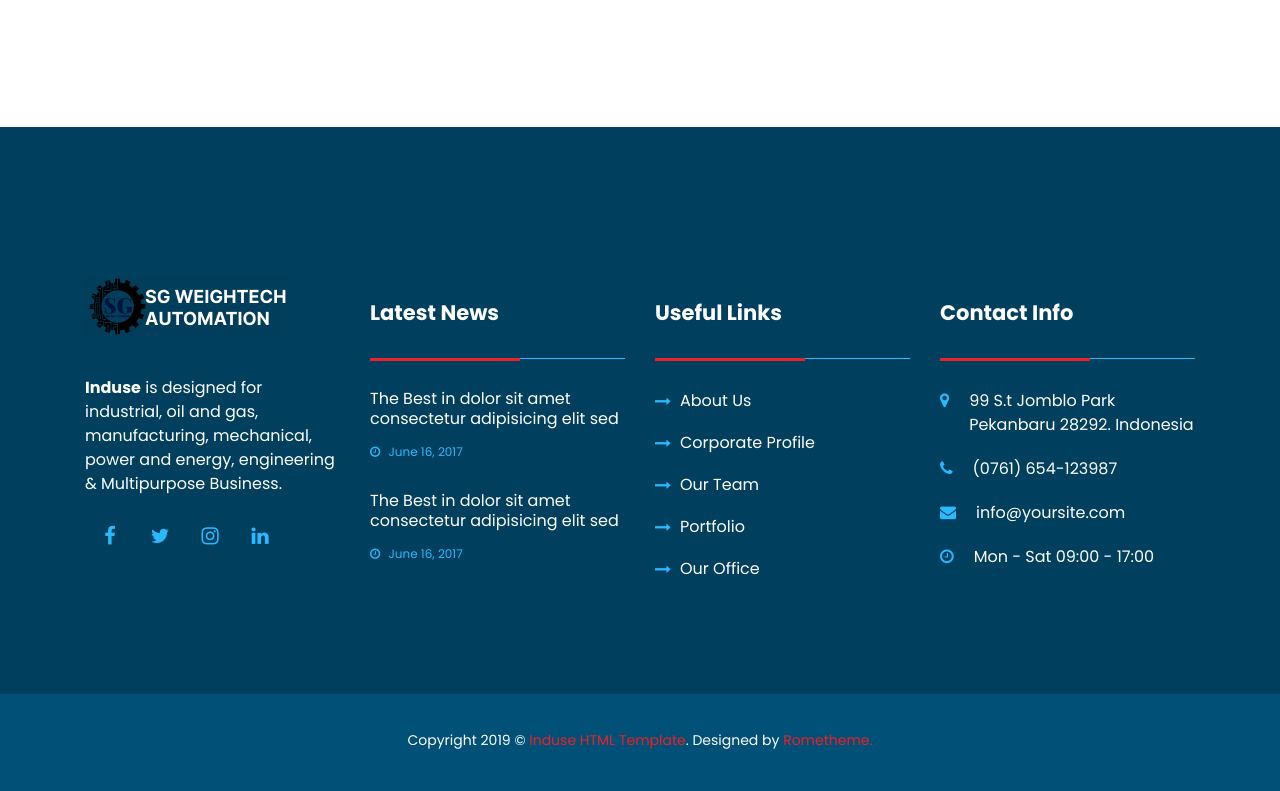
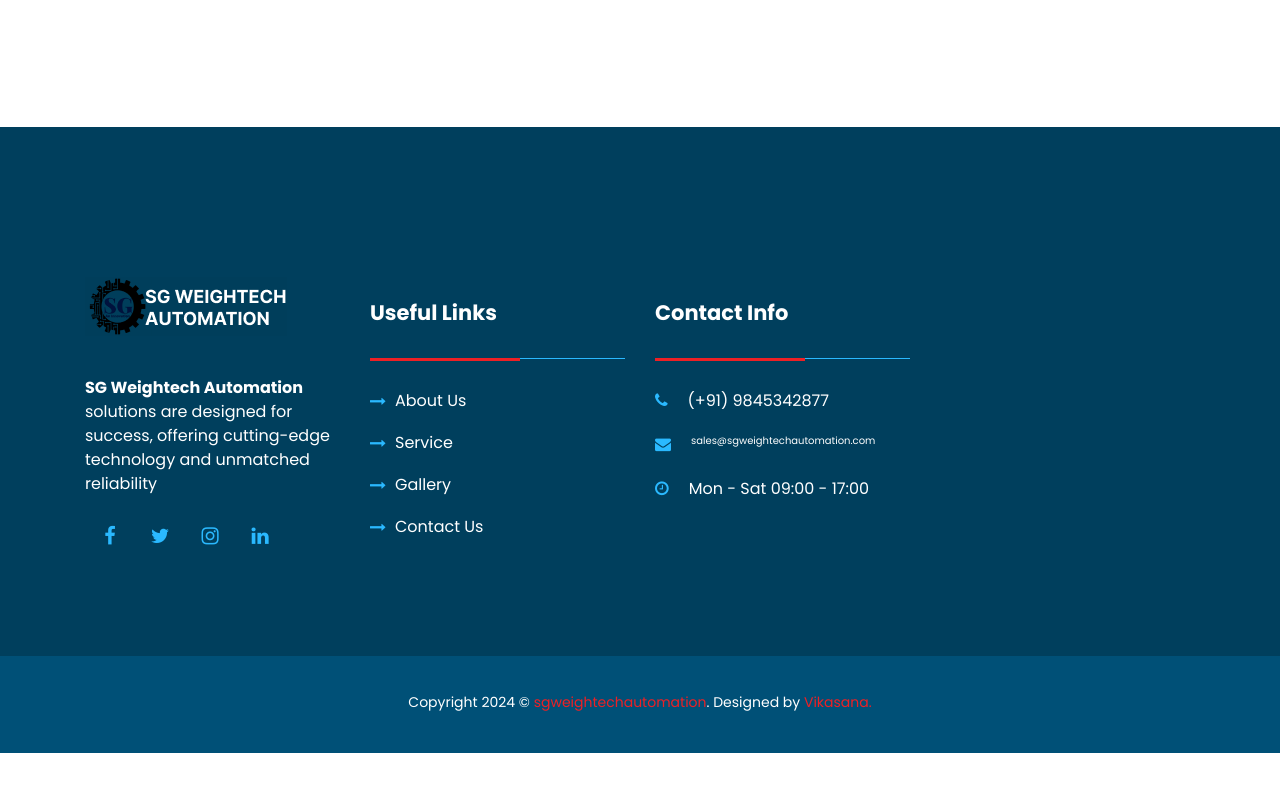
Before and after one commit to vollh4rD/sgweightechautomation, a plain HTML site: page client.html in a window 1280 px wide. Shown: the part 5798-6589 px from the top of the page. After the commit the page ends 6551 px from the top, so only its background shows below. Drawn offline with Linux system fonts and the light colour scheme.

Commit message:
footer_client

```diff
--- a/client.html
+++ b/client.html
@@ -333,7 +333,7 @@
 						<div class="footer-item">
 							<img src="images/footer_logo.png" alt="logo bottom" class="logo-bottom">
 							<div class="spacer-30"></div>
-							<p><strong>Induse</strong> is designed for industrial, oil and gas, manufacturing, mechanical, power and energy, engineering & Multipurpose Business.</p>
+							<p><strong>SG Weightech Automation</strong> solutions are designed for success, offering cutting-edge technology and unmatched reliability</p>
 							<div class="sosmed-icon d-inline-flex">
 								<a href="#"><i class="fa fa-facebook"></i></a>
 								<a href="#"><i class="fa fa-twitter"></i></a>
@@ -342,22 +342,6 @@
 							</div>
 						</div>
 					</div>
-
-					<div class="col-sm-6 col-md-6 col-lg-3">
-						<div class="footer-item">
-							<div class="footer-title">
-								Latest News
-							</div>
-
-							<ul class="recent-post">
-								<li><a href="#" title="">The Best in dolor sit amet consectetur adipisicing elit sed</a>
-								<span class="date"><i class="fa fa-clock-o"></i> June 16, 2017</span></li><li><a href="#" title="">The Best in dolor sit amet consectetur adipisicing elit sed</a>
-								<span class="date"><i class="fa fa-clock-o"></i> June 16, 2017</span></li>
-							</ul>
-
-						</div>
-					</div>
-
 					<div class="col-sm-6 col-md-6 col-lg-3">
 						<div class="footer-item">
 							<div class="footer-title">
@@ -365,10 +349,9 @@
 							</div>
 							<ul class="list">
 								<li><a href="#" title="About Us">About Us</a></li>
-								<li><a href="#" title="Corporate Profile">Corporate Profile</a></li>
-								<li><a href="#" title="Our Team">Our Team</a></li>
-								<li><a href="#" title="Portfolio">Portfolio</a></li>
-								<li><a href="#" title="Our Office">Our Office</a></li>
+								<li><a href="#" title="Corporate Profile">Service</a></li>
+								<li><a href="#" title="Our Team">Gallery</a></li>
+								<li><a href="#" title="Our Office">Contact Us</a></li>
 							</ul>
 						</div>
 					</div>
@@ -380,22 +363,18 @@
 							</div>
 
 							<ul class="list-info">
-								<li>
-									<div class="info-icon">
-										<span class="fa fa-map-marker"></span>
-									</div>
-									<div class="info-text">99 S.t Jomblo Park Pekanbaru 28292. Indonesia</div> </li>
+
 								<li>
 									<div class="info-icon">
 										<span class="fa fa-phone"></span>
 									</div>
-									<div class="info-text">(0761) 654-123987</div>
+									<div class="info-text">(+91) 9845342877 </div>
 								</li>
 								<li>
 									<div class="info-icon">
 										<span class="fa fa-envelope"></span>
 									</div>
-									<div class="info-text">info@yoursite.com</div>
+									<div class="info-text info-email">sales@sgweightechautomation.com</div>
 								</li>
 								<li>
 									<div class="info-icon">
@@ -416,7 +395,7 @@
 			<div class="container">
 				<div class="row">
 					<div class="col-sm-12 col-md-12 col-lg-12">
-						<p class="mt-3 text-center">Copyright 2019 © <span class="text-secondary">Induse HTML Template</span>. Designed by <span class="text-secondary">Rometheme.</span></p>
+						<p class="mt-3 text-center">Copyright 2024 © <span class="text-secondary">sgweightechautomation</span>. Designed by <span class="text-secondary">Vikasana.</span></p>
 					</div>
 				</div>
 			</div>
```
